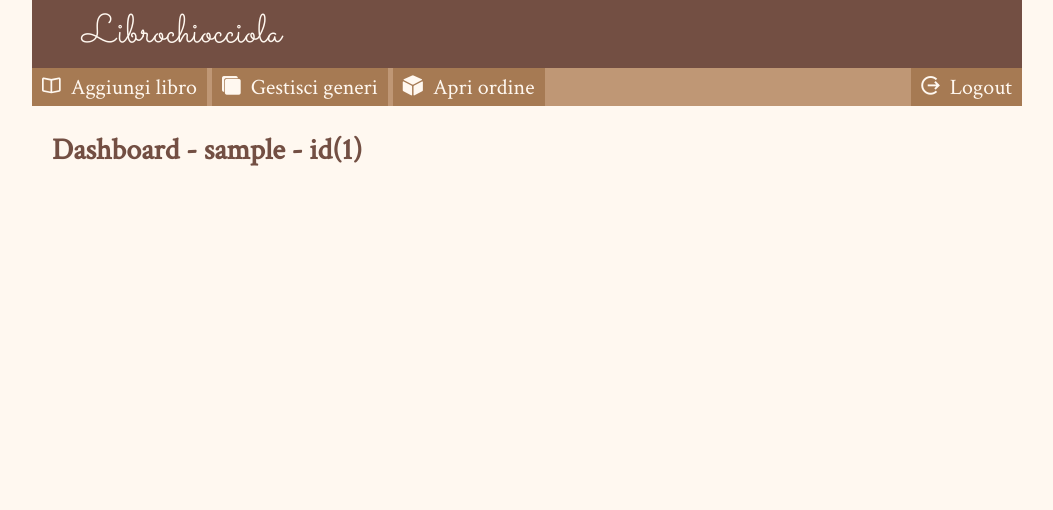
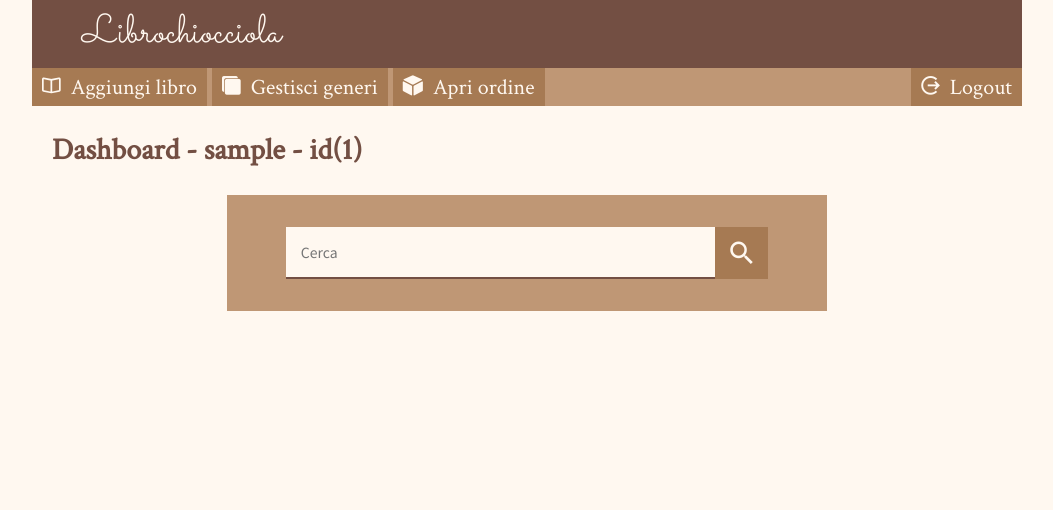
Before and after one commit to HGS-Andry/ProgettoIngsw, a Flask app: page /dashboard in a window 1280 px wide. Shown: the top 510 px of the page, without its empty margins (113-1166 px from the left). Run offline with Flask 2, Linux system fonts and the light colour scheme; the visitor is signed in with stand-in values (Sample User, id 1); parts of the project's set-up code (start-up, migrations or seed data) failed here and were passed over; some libraries are stand-ins or nearby versions.

Commit message:
add search to dashboard

```diff
--- a/templates/dashboard.html
+++ b/templates/dashboard.html
@@ -8,5 +8,7 @@
 {% endblock %}
 {% block body %}
 <h2>Dashboard - {{session['username']}} - id({{session['userid']}})</h2>
-
+<form action="/search" class="searchbox" style="width: 600px;" method="GET" >
+    <input type="text" class="formtextinput searchboxinput" name="string" placeholder="Cerca"><button type="submit" class="searchboxbutton"><i class="icon ion-md-search"></i></button>
+</form>
 {% endblock %}
```
Also changed, not shown: templates/listalibri.html (+6 -1 lines).
